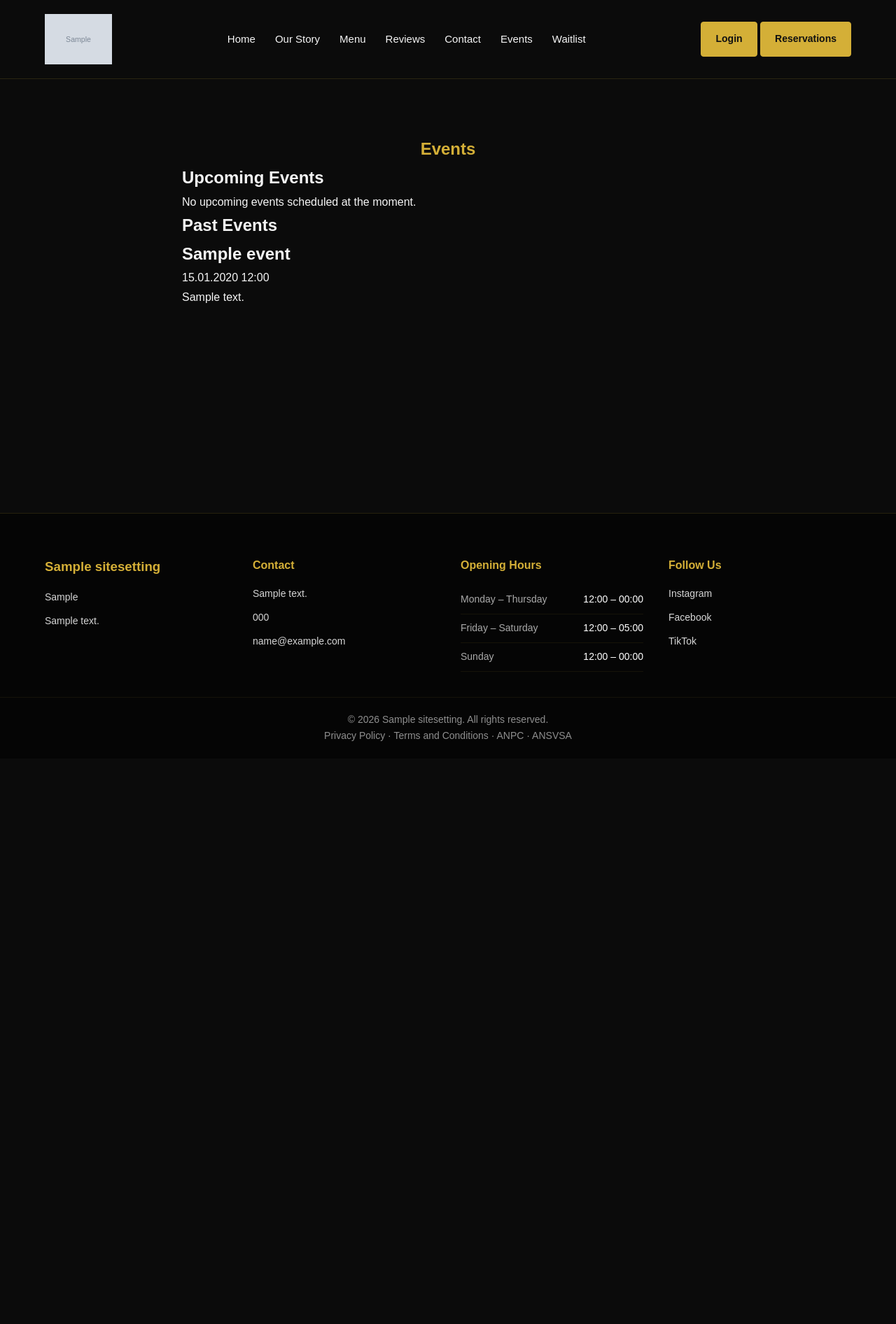
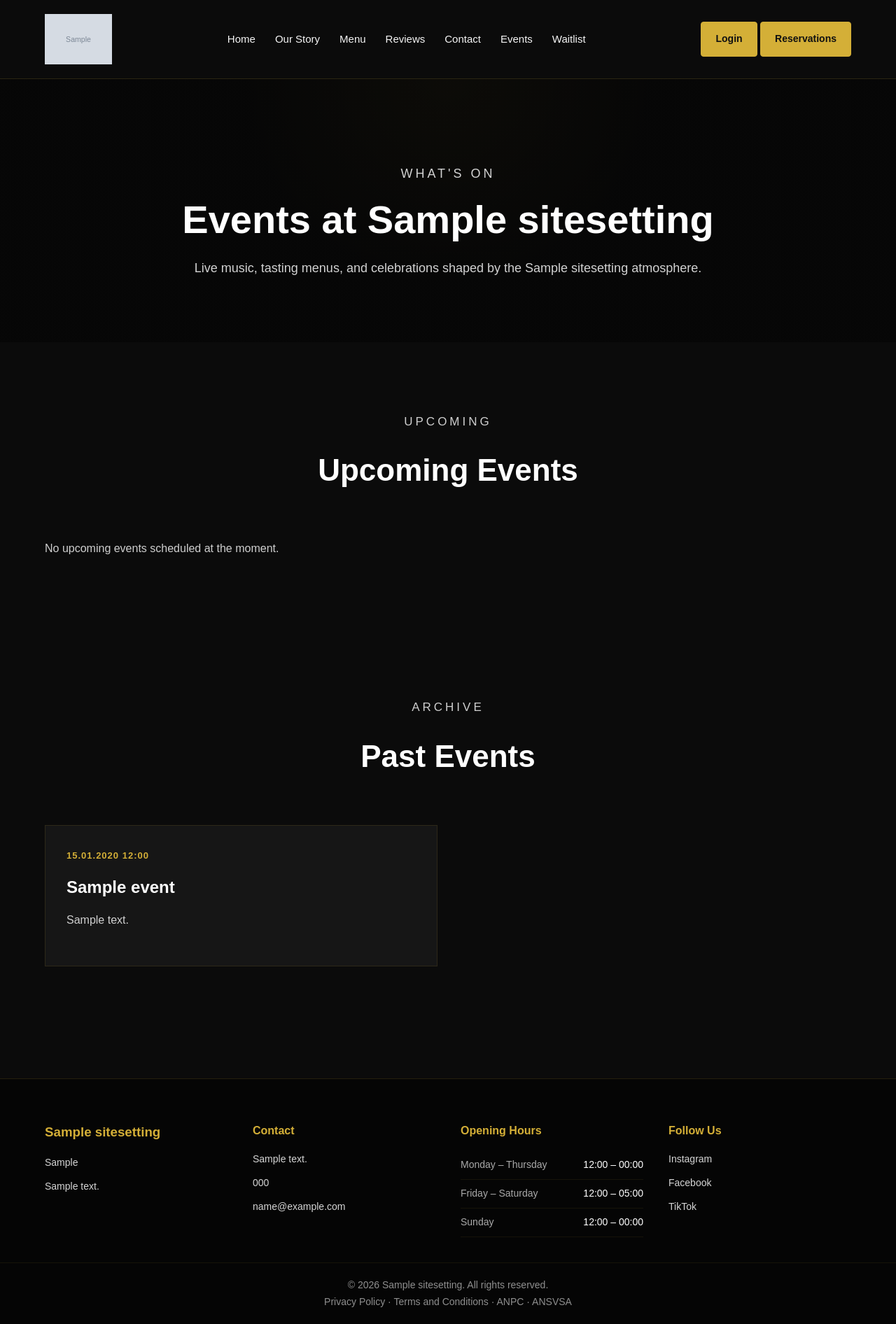
Before and after one commit to SanduAndreea22/al_noir, a Django app: page /operations/events/ in a window 1280 px wide. Shown: the whole page at 70% size. Before the commit the page ends 1059 px from the top, so only its background shows below. Run offline with Django 5.2, Linux system fonts and the light colour scheme; tables that the repository leaves empty hold one stand-in row (values such as "Sample post"); grey boxes marked "Sample" are stand-in pictures.

Commit message:
UI/UX pass: hero image fallback, Events page redesign, styled reservation checkboxes, scroll animations
- .hero-section now falls back to a background photo when Site Settings
  has no hero image uploaded, instead of rendering as a flat black block
- Rebuilt the Events page to use the site's actual design system
  (page-hero header, event-card grid) instead of unstyled Bootstrap-style
  markup left over from an earlier pass
- Reservation form now renders the menu item checklist with the existing
  (previously unused) .menu-checkbox styling instead of default browser
  checkboxes; verified the price data-attributes and deposit calculator
  JS still work
- Added a small IntersectionObserver-based scroll-reveal script; this
  activates the .reveal class that was already present in about.html,
  contact.html and reviews.html but had no CSS/JS behind it, and applied
  it to home.html and the new events.html sections too

Co-Authored-By: Claude Sonnet 5 <noreply@anthropic.com>
Claude-Session: https://claude.ai/code/session_01G4NMg4nET36g6p2fwL9Ste

```diff
--- a/static/css/style.css
+++ b/static/css/style.css
@@ -421,6 +421,9 @@ textarea {
     justify-content: center;
     min-height: 90vh;
     overflow: hidden;
+    /* Shows whenever Site Settings has no hero image uploaded; the .hero-bg
+       <img> (rendered on top when one is set) covers this completely. */
+    background: url("/static/images/story.png") center/cover no-repeat;
 }
 
 .hero-bg,
@@ -673,6 +676,78 @@ textarea {
 }
 
 /* =========================
+   EVENTS
+========================= */
+.events-section {
+    padding: 100px 0;
+    background-color: var(--color-bg);
+}
+
+.events-grid {
+    display: grid;
+    grid-template-columns: repeat(2, 1fr);
+    gap: 30px;
+}
+
+.event-card {
+    display: flex;
+    flex-direction: column;
+    padding: 32px 30px;
+    border: 1px solid rgba(212, 175, 55, 0.12);
+    background-color: var(--color-surface);
+    transition: transform 0.35s ease, border-color 0.35s ease, box-shadow 0.35s ease;
+}
+
+.event-card:hover {
+    transform: translateY(-6px);
+    border-color: rgba(212, 175, 55, 0.3);
+    box-shadow: var(--shadow-card);
+}
+
+.event-date {
+    display: block;
+    margin-bottom: 14px;
+    color: var(--color-gold);
+    font-size: 13px;
+    font-weight: 600;
+    letter-spacing: 1px;
+    text-transform: uppercase;
+}
+
+.event-card h3 {
+    margin-bottom: 12px;
+    color: #fff;
+    font-size: 24px;
+}
+
+.event-card p {
+    margin-bottom: 20px;
+    color: var(--color-muted);
+    font-size: 16px;
+    flex-grow: 1;
+}
+
+.event-price {
+    display: block;
+    margin-bottom: 20px;
+    color: var(--color-text);
+    font-weight: 600;
+}
+
+.event-card .btn {
+    align-self: flex-start;
+}
+
+.event-card-past {
+    opacity: 0.55;
+}
+
+.events-empty {
+    color: var(--color-muted);
+    font-size: 16px;
+}
+
+/* =========================
    MENU PAGE
 ========================= */
 .menu-hero {
@@ -750,6 +825,13 @@ textarea {
 .menu-content-section {
     padding: 90px 0 110px;
     background-color: var(--color-bg);
+}
+
+/* Establishes a positioning context sized to the 1200px container, not <body>,
+   so the absolutely-positioned inactive .menu-category panels below don't size
+   themselves against the full viewport width and cause horizontal overflow. */
+.menu-content-section .container {
+    position: relative;
 }
 
 .menu-category {
@@ -1275,6 +1357,34 @@ textarea {
     }
 }
 
+.reveal {
+    opacity: 0;
+    transform: translateY(36px);
+    transition: opacity 0.9s cubic-bezier(.19, 1, .22, 1), transform 0.9s cubic-bezier(.19, 1, .22, 1);
+}
+
+.reveal.in-view {
+    opacity: 1;
+    transform: translateY(0);
+}
+
+.feature-grid > .reveal:nth-child(1),
+.reviews-grid > .reveal:nth-child(1),
+.events-grid > .reveal:nth-child(1),
+.about-feature-grid > .reveal:nth-child(1) { transition-delay: 0.05s; }
+
+.feature-grid > .reveal:nth-child(2),
+.reviews-grid > .reveal:nth-child(2),
+.events-grid > .reveal:nth-child(2),
+.about-feature-grid > .reveal:nth-child(2) { transition-delay: 0.14s; }
+
+.feature-grid > .reveal:nth-child(3),
+.reviews-grid > .reveal:nth-child(3),
+.events-grid > .reveal:nth-child(3),
+.about-feature-grid > .reveal:nth-child(3) { transition-delay: 0.23s; }
+
+.events-grid > .reveal:nth-child(4) { transition-delay: 0.32s; }
+
 @media (prefers-reduced-motion: reduce) {
     *,
     *::before,
@@ -1314,7 +1424,8 @@ textarea {
     .reviews-grid,
     .story-container,
     .two-column-section,
-    .contact-grid {
+    .contact-grid,
+    .events-grid {
         grid-template-columns: 1fr;
     }
 
--- /dev/null
+++ b/static/js/scroll-reveal.js
@@ -0,0 +1,22 @@
+document.addEventListener('DOMContentLoaded', () => {
+    const items = document.querySelectorAll('.reveal');
+    if (!items.length) {
+        return;
+    }
+
+    if (!('IntersectionObserver' in window)) {
+        items.forEach((el) => el.classList.add('in-view'));
+        return;
+    }
+
+    const observer = new IntersectionObserver((entries) => {
+        entries.forEach((entry) => {
+            if (entry.isIntersecting) {
+                entry.target.classList.add('in-view');
+                observer.unobserve(entry.target);
+            }
+        });
+    }, { threshold: 0.15, rootMargin: '0px 0px -60px 0px' });
+
+    items.forEach((el) => observer.observe(el));
+});
--- a/templates/base.html
+++ b/templates/base.html
@@ -8,8 +8,9 @@
 
     <title>{% block title %}{{ site_settings.restaurant_name }}{% endblock %}</title>
 
-<link rel="stylesheet" href="{% static 'css/style.css' %}?v=3">
+<link rel="stylesheet" href="{% static 'css/style.css' %}?v=4">
 <script src="{% static 'js/main.js' %}" defer></script>
+<script src="{% static 'js/scroll-reveal.js' %}" defer></script>
 
 </head>
 <body>
--- a/templates/operations/events.html
+++ b/templates/operations/events.html
@@ -1,14 +1,59 @@
 {% extends 'base.html' %}
 {% block title %}Events | {{ site_settings.restaurant_name }}{% endblock %}
-{% block content %}<section class="container py-5">
-<h1>Events</h1>
+{% block content %}
 
-<h2>Upcoming Events</h2>
-{% for event in upcoming_events %}<article class="mb-4"><h2>{{ event.title }}</h2><p>{{ event.starts_at|date:'d.m.Y H:i' }}</p><p>{{ event.description }}</p><p>{% if event.is_free %}Free entry{% else %}${{ event.ticket_price }} / ticket{% endif %}</p><a class="btn btn-dark" href="{% url 'operations:event_booking' event.pk %}">Book</a></article>{% empty %}<p>No upcoming events scheduled at the moment.</p>{% endfor %}
+<section class="page-hero">
+    <div class="container page-hero-content reveal">
+        <p class="section-eyebrow">WHAT'S ON</p>
+        <h1>Events at {{ site_settings.restaurant_name }}</h1>
+        <p>Live music, tasting menus, and celebrations shaped by the {{ site_settings.restaurant_name }} atmosphere.</p>
+    </div>
+</section>
+
+<section class="events-section">
+    <div class="container">
+        <div class="feature-intro reveal">
+            <p class="section-eyebrow">UPCOMING</p>
+            <h2>Upcoming Events</h2>
+        </div>
+
+        {% if upcoming_events %}
+            <div class="events-grid">
+                {% for event in upcoming_events %}
+                    <div class="event-card reveal">
+                        <span class="event-date">{{ event.starts_at|date:'d.m.Y H:i' }}</span>
+                        <h3>{{ event.title }}</h3>
+                        <p>{{ event.description }}</p>
+                        <span class="event-price">{% if event.is_free %}Free entry{% else %}${{ event.ticket_price }} / ticket{% endif %}</span>
+                        <a class="btn btn-gold" href="{% url 'operations:event_booking' event.pk %}">Book</a>
+                    </div>
+                {% endfor %}
+            </div>
+        {% else %}
+            <p class="events-empty">No upcoming events scheduled at the moment.</p>
+        {% endif %}
+    </div>
+</section>
 
 {% if past_events %}
-<h2>Past Events</h2>
-{% for event in past_events %}<article class="mb-4"><h2>{{ event.title }}</h2><p>{{ event.starts_at|date:'d.m.Y H:i' }}</p><p>{{ event.description }}</p></article>{% endfor %}
+<section class="events-section alt-bg">
+    <div class="container">
+        <div class="feature-intro reveal">
+            <p class="section-eyebrow">ARCHIVE</p>
+            <h2>Past Events</h2>
+        </div>
+
+        <div class="events-grid">
+            {% for event in past_events %}
+                <div class="event-card event-card-past reveal">
+                    <span class="event-date">{{ event.starts_at|date:'d.m.Y H:i' }}</span>
+                    <h3>{{ event.title }}</h3>
+                    <p>{{ event.description }}</p>
+                </div>
+            {% endfor %}
+        </div>
+    </div>
+</section>
 {% endif %}
 
-</section>{% endblock %}
+{% endblock %}
```
Also changed, not shown: templates/core/home.html (+9 -9 lines), templates/reservations/reservations.html (+13 -1 lines).
